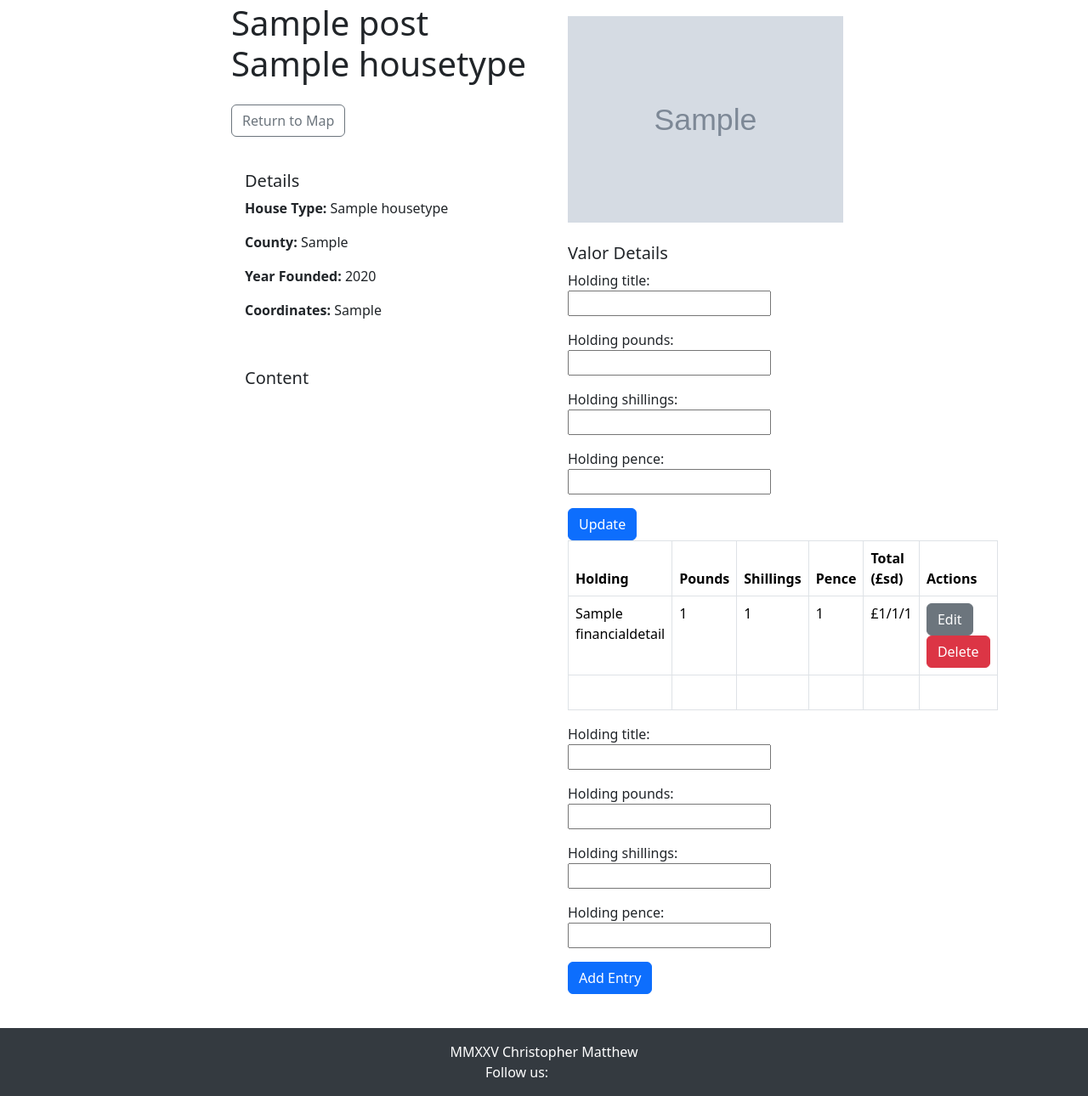
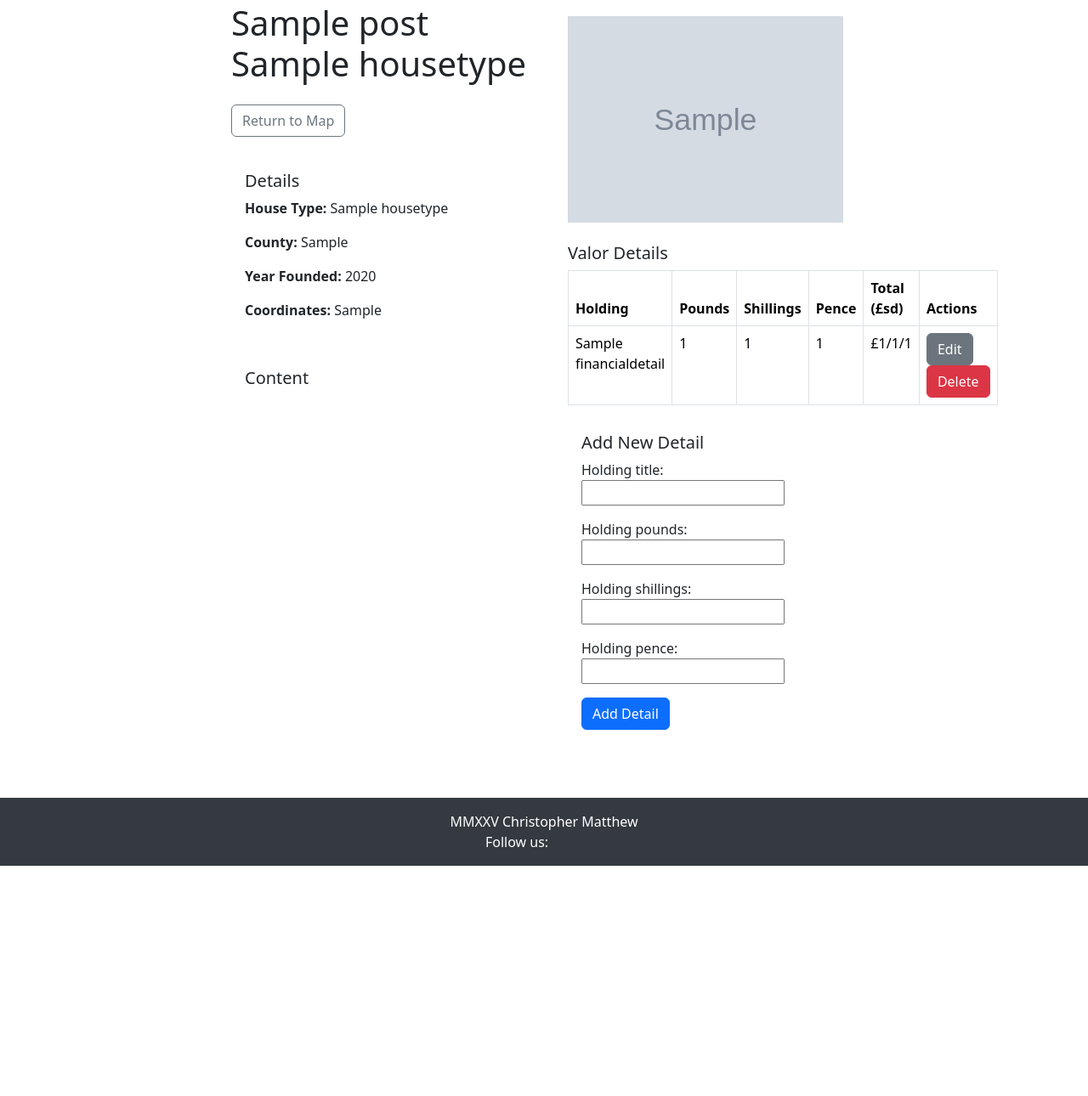
Before and after one commit to csmatthew/mapping-the-valor, a Django app: a page that uses templates/base.html in a window 1280 px wide. Shown: the part 81-1371 px from the top of the page at 85% size. After the commit the page ends 1100 px from the top, so only its background shows below. Run offline with Django 4.2, Linux system fonts and the light colour scheme; a user stored in the database is signed in; tables that the repository leaves empty hold one stand-in row (values such as "Sample post"); grey boxes marked "Sample" are stand-in pictures; some libraries are stand-ins or nearby versions.

Commit message:
Fix duplication of forms when creating post

```diff
--- a/blog/templates/blog/post_detail.html
+++ b/blog/templates/blog/post_detail.html
@@ -76,30 +76,31 @@
                                             </td>
                                         </tr>
                                         <tr id="edit-form-{{ detail.id }}" style="display: none;">
+                                            <td colspan="6">
                                                 <form method="post" class="edit-form">
                                                     {% csrf_token %}
                                                     <input type="hidden" name="detail_id" value="{{ detail.id }}">
-                                                {{ form.as_p }}
-                                                <button type="submit" name="update_detail" class="btn btn-primary">Update</button>
+                                                    <!-- Add your form fields here -->
+                                                    <button type="submit" class="btn btn-primary">Save</button>
                                                 </form>
+                                            </td>
                                         </tr>
                                         {% endfor %}
-                                        <tr id="new-entry-row">
-                                            <td contenteditable="true"></td>
-                                            <td contenteditable="true"></td>
-                                            <td contenteditable="true"></td>
-                                            <td contenteditable="true"></td>
-                                            <td></td>
-                                            <td></td>
-                                        </tr>
                                     </tbody>
                                 </table>
+
+                                <!-- Form for adding new financial detail (moved outside the loop) -->
                                 {% if user.is_authenticated %}
-                                <form id="financial-details-form" method="post">
+                                    <div class="card mb-4">
+                                        <div class="card-body">
+                                            <h5 class="card-title">Add New Detail</h5>
+                                            <form method="POST" id="financial-details-form">
                                                 {% csrf_token %}
                                                 {{ form.as_p }}
-                                    <button type="submit" class="btn btn-primary">Add Entry</button>
+                                                <button type="submit" class="btn btn-primary">Add Detail</button>
                                             </form>
+                                        </div>
+                                    </div>
                                 {% endif %}
                                 <div id="message-box"></div>  <!-- Where success/error messages will appear -->
                             </div>
@@ -111,4 +112,65 @@
     </div>
 </div>
 
+<script>
+function showEditForm(detailId) {
+    var formRow = document.getElementById('edit-form-' + detailId);
+    if (formRow.style.display === 'none') {
+        formRow.style.display = 'table-row';
+    } else {
+        formRow.style.display = 'none';
+    }
+}
+
+document.addEventListener('DOMContentLoaded', function() {
+    const addForm = document.querySelector("#financial-details-form");
+    if (addForm) {
+        addForm.addEventListener('submit', function(event) {
+            event.preventDefault(); // Prevent default form submission
+
+            let formData = new FormData(addForm);
+            formData.append('csrfmiddlewaretoken', document.querySelector('[name=csrfmiddlewaretoken]').value);
+
+            fetch(window.location.href, { // Send it to the current page
+                method: 'POST',
+                body: formData,
+            })
+            .then(response => response.json())
+            .then(data => {
+                if (data.success) {
+                    alert(data.message); // Show success message
+                    addNewRow(data); // Add the new row dynamically
+                    addForm.reset(); // Reset form to prevent duplication
+                } else {
+                    alert(data.message); // Show error message
+                }
+            })
+            .catch(error => {
+                alert("An error occurred: " + error);
+            });
+        });
+    }
+});
+
+function addNewRow(data) {
+    let newRow = document.createElement('tr');
+    newRow.innerHTML = `
+        <td>${data.holding_title}</td>
+        <td>${data.holding_pounds}</td>
+        <td>${data.holding_shillings}</td>
+        <td>${data.holding_pence}</td>
+        <td>${data.total_lsd}</td>
+        <td>
+            <button type="button" class="btn btn-secondary" onclick="showEditForm('${data.id}')">Edit</button>
+            <form method="post" style="display: inline;">
+                <input type="hidden" name="csrfmiddlewaretoken" value="${data.csrf_token}">
+                <input type="hidden" name="detail_id" value="${data.id}">
+                <button type="submit" name="delete_detail" class="btn btn-danger">Delete</button>
+            </form>
+        </td>
+    `;
+    document.getElementById('financial-details-body').appendChild(newRow);
+}
+</script>
+
 {% endblock %}
--- a/blog/urls.py
+++ b/blog/urls.py
@@ -10,4 +10,6 @@ urlpatterns = [
     path('submit-for-approval/<int:pk>/', views.submit_for_approval, name='submit_for_approval'),
     path('approve-post/<int:pk>/', views.approve_post, name='approve_post'),
     path('accounts/', include('allauth.urls')),
+    path('update-financial-detail/', views.update_financial_detail, name='update_financial_detail'),
+    path('delete-financial-detail/', views.delete_financial_detail, name='delete_financial_detail'),
 ]
--- a/blog/views.py
+++ b/blog/views.py
@@ -1,5 +1,5 @@
 from django.shortcuts import render, redirect, get_object_or_404
-from .models import Post, ApprovedPost, FinancialDetail
+from .models import Post, FinancialDetail
 from django.core.serializers import serialize
 from django.contrib.auth import login, logout
 from django.contrib.auth.decorators import login_required, user_passes_test
@@ -116,6 +116,55 @@ def post_detail(request, slug):
         'financial_details': financial_details
     })
 
+@csrf_exempt
+def update_financial_detail(request):
+    if request.method == 'POST':
+        detail_id = request.POST.get('detail_id')
+        logger.debug(f"Detail ID for update: {detail_id}")
+
+        # Check if the detail ID exists and is valid
+        if not detail_id:
+            return JsonResponse({'success': False, 'message': 'Detail ID is missing'})
+
+        try:
+            detail = get_object_or_404(FinancialDetail, id=detail_id)
+        except FinancialDetail.DoesNotExist:
+            logger.error(f"FinancialDetail with ID {detail_id} not found.")
+            return JsonResponse({'success': False, 'message': 'Detail not found'})
+
+        form = FinancialDetailForm(request.POST, instance=detail)
+        if form.is_valid():
+            form.save()
+            # Returning updated detail as JSON response for DOM update
+            return JsonResponse({
+                'success': True,
+                'id': detail.id,
+                'holding_title': detail.holding_title,
+                'holding_pounds': detail.holding_pounds,
+                'holding_shillings': detail.holding_shillings,
+                'holding_pence': detail.holding_pence,
+                'total_lsd': detail.total_lsd,
+                'message': 'Detail updated successfully'
+            })
+        else:
+            logger.error(f"Invalid form for update: {form.errors}")
+            return JsonResponse({'success': False, 'message': 'Form is invalid'})
+
+@csrf_exempt
+def delete_financial_detail(request):
+    if request.method == 'POST':
+        detail_id = request.POST.get('detail_id')
+        if not detail_id:
+            return JsonResponse({'success': False, 'message': 'Detail ID is missing'})
+
+        try:
+            detail = get_object_or_404(FinancialDetail, id=detail_id)
+            detail.delete()
+            return JsonResponse({'success': True, 'message': 'Detail deleted successfully', 'id': detail_id})
+        except FinancialDetail.DoesNotExist:
+            return JsonResponse({'success': False, 'message': 'Detail not found'})
+
+
 # Login/Logout
 def account_logout(request):
     logout(request)
--- a/static/js/script.js
+++ b/static/js/script.js
@@ -73,7 +73,8 @@ document.addEventListener('DOMContentLoaded', function () {
                 .then(data => {
                     if (data.success) {
                         alert(data.message); // Show success message
-                        location.reload(); // Reload the page to reflect changes (or you can update the table dynamically)
+                        addNewRow(data); // Add the new row dynamically
+                        addForm.reset(); // Reset form to prevent duplication
                     } else {
                         alert(data.message); // Show error message
                     }
@@ -84,65 +85,39 @@ document.addEventListener('DOMContentLoaded', function () {
         });
     }
 
-    // Handle form submission for updating existing entries
-    const editForms = document.querySelectorAll('.financial-edit-form');
-    editForms.forEach(form => {
-        form.addEventListener('submit', function (event) {
-            event.preventDefault(); // Prevent default form submission
+    function showEditForm(detailId) {
+        // Toggle the visibility of the corresponding edit form
+        var formRow = document.getElementById('edit-form-' + detailId);
+        if (formRow.style.display === 'none') {
+            formRow.style.display = 'table-row';
+        } else {
+            formRow.style.display = 'none';
+        }
+    }
 
-            const formData = new FormData(form); // Get the form data
-            fetch(window.location.href, { // Send it to the current page
-                    method: 'POST',
-                    body: formData,
-                })
-                .then(response => response.json())
-                .then(data => {
-                    if (data.success) {
-                        alert(data.message); // Show success message
-                        location.reload(); // Reload the page to reflect changes
-                    } else {
-                        alert(data.message); // Show error message
-                    }
-                })
-                .catch(error => {
-                    alert("An error occurred: " + error);
-                });
-        });
-    });
+    // Function to add new row to the table dynamically
+    function addNewRow(data) {
+        let newRow = document.createElement('tr');
+        newRow.id = `row-${data.id}`;
+        newRow.innerHTML = `
+            <td>${data.holding_title}</td>
+            <td>${data.holding_pounds}</td>
+            <td>${data.holding_shillings}</td>
+            <td>${data.holding_pence}</td>
+            <td>${data.total_lsd}</td>
+            <td>
+                <button type="button" class="btn btn-secondary" onclick="showEditForm('${data.id}')">Edit</button>
+                <form method="post" style="display: inline;">
+                    <input type="hidden" name="csrfmiddlewaretoken" value="${data.csrf_token}">
+                    <input type="hidden" name="detail_id" value="${data.id}">
+                    <button type="submit" name="delete_detail" class="btn btn-danger delete-btn">Delete</button>
+                </form>
+            </td>
+        `;
+        document.getElementById('financial-details-body').appendChild(newRow);
+    }
 
-    // Handle delete button clicks
-    const deleteButtons = document.querySelectorAll('.delete-detail-button');
-    deleteButtons.forEach(button => {
-        button.addEventListener('click', function (event) {
-            event.preventDefault(); // Prevent default button action
-
-            const detailId = this.getAttribute('data-detail-id'); // Get the detail ID from the button's data attribute
-            const formData = new FormData();
-            formData.append('detail_id', detailId);
-            formData.append('delete_detail', true);
-
-            fetch(window.location.href, { // Send the data to the current page
-                    method: 'POST',
-                    body: formData,
-                })
-                .then(response => response.json())
-                .then(data => {
-                    if (data.success) {
-                        alert(data.message); // Show success message
-                        location.reload(); // Reload the page to reflect changes
-                    } else {
-                        alert(data.message); // Show error message
-                    }
-                })
-                .catch(error => {
-                    alert("An error occurred: " + error);
-                });
-        });
-    });
-});
-
-document.addEventListener('DOMContentLoaded', function() {
-    // Handle the 'Add Entry' button click event
+    // Handle the 'Add Entry' button click event (added entry functionality)
     document.getElementById('add-entry')?.addEventListener('click', function(event) {
         event.preventDefault();
 
@@ -169,7 +144,7 @@ document.addEventListener('DOMContentLoaded', function() {
         .then(response => response.json())
         .then(data => {
             if (data.success) {
-                // If the entry was added successfully, append it to the table
+                // Only add the new row, no need to recreate or re-render the form fields
                 let newRow = document.createElement('tr');
                 newRow.innerHTML = `
                     <td>${data.holding_title}</td>
@@ -225,10 +200,11 @@ document.addEventListener('DOMContentLoaded', function() {
     });
 
     // Handle delete button click (AJAX delete)
-    document.querySelectorAll('.delete-form').forEach(function(deleteForm) {
-        deleteForm.addEventListener('submit', function(event) {
+    document.querySelectorAll('.delete-btn').forEach(function(deleteBtn) {
+        deleteBtn.addEventListener('click', function(event) {
             event.preventDefault();
-            let formData = new FormData(deleteForm);
+            const form = deleteBtn.closest('form');
+            const formData = new FormData(form);
 
             fetch(window.location.href, {
                 method: 'POST',
@@ -237,11 +213,14 @@ document.addEventListener('DOMContentLoaded', function() {
             .then(response => response.json())
             .then(data => {
                 if (data.success) {
-                    let row = document.getElementById(`detail-${data.id}`);
+                    const row = document.getElementById(`row-${data.id}`);
                     row.remove();
                 } else {
-                    alert('Failed to delete entry');
+                    alert(data.message); // Show error message
                 }
+            })
+            .catch(error => {
+                alert("An error occurred: " + error);
             });
         });
     });
--- a/templates/base.html
+++ b/templates/base.html
@@ -79,5 +79,6 @@
     <script src="https://cdn.jsdelivr.net/npm/bootstrap@5.3.3/dist/js/bootstrap.bundle.min.js" integrity="sha384-YvpcrYf0tY3lHB60NNkmXc5s9fDVZLESaAA55NDzOxhy9GkcIdslK1eN7N6jIeHz" crossorigin="anonymous"></script>
     <script src="https://unpkg.com/leaflet/dist/leaflet.js"></script>
     <script src="{% static 'js/script.js' %}"></script>
+    <script src="https://code.jquery.com/jquery-3.5.1.min.js"></script>
 </body>
 </html>
```
Also changed, not shown: blog/migrations/0001_initial.py, blog/migrations/0002_alter_financialdetail_holding_pence_and_more.py (deleted), 1 other file. Lines whose indentation alone changed are shown as unchanged.
